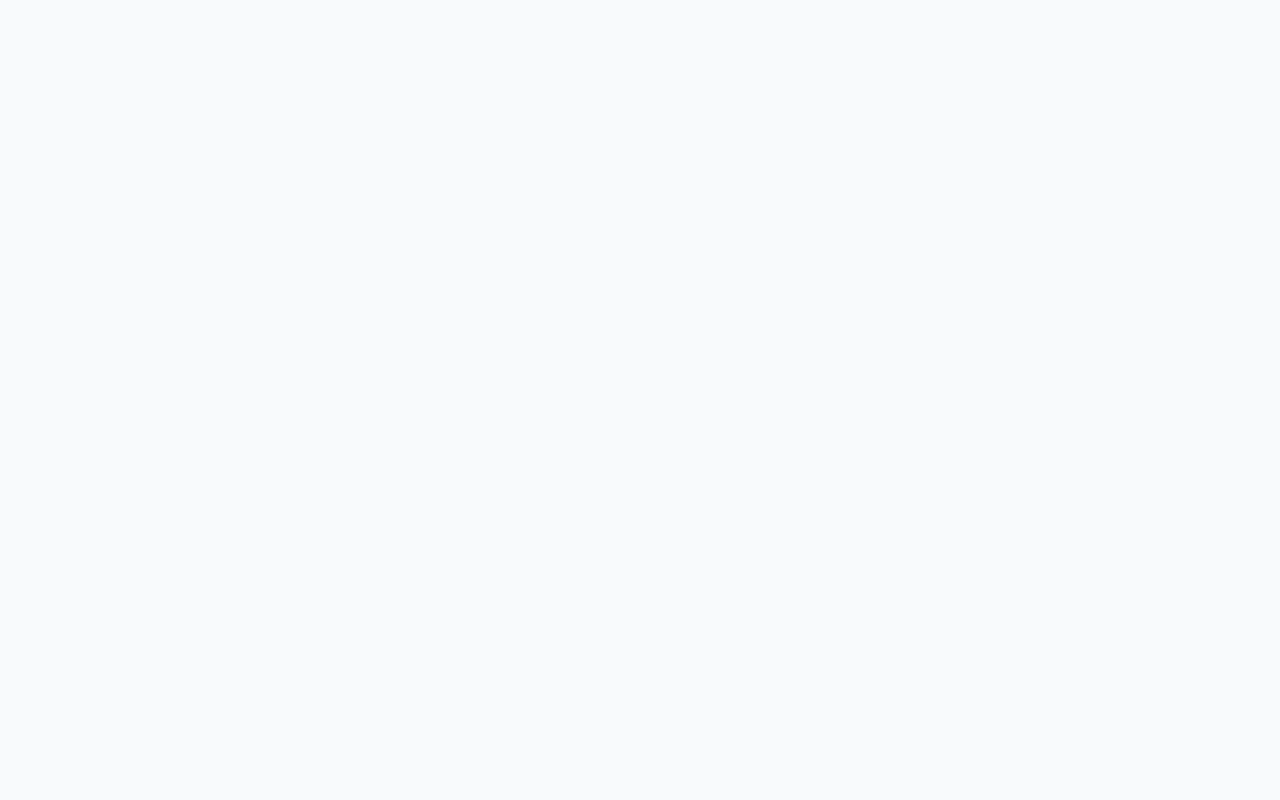
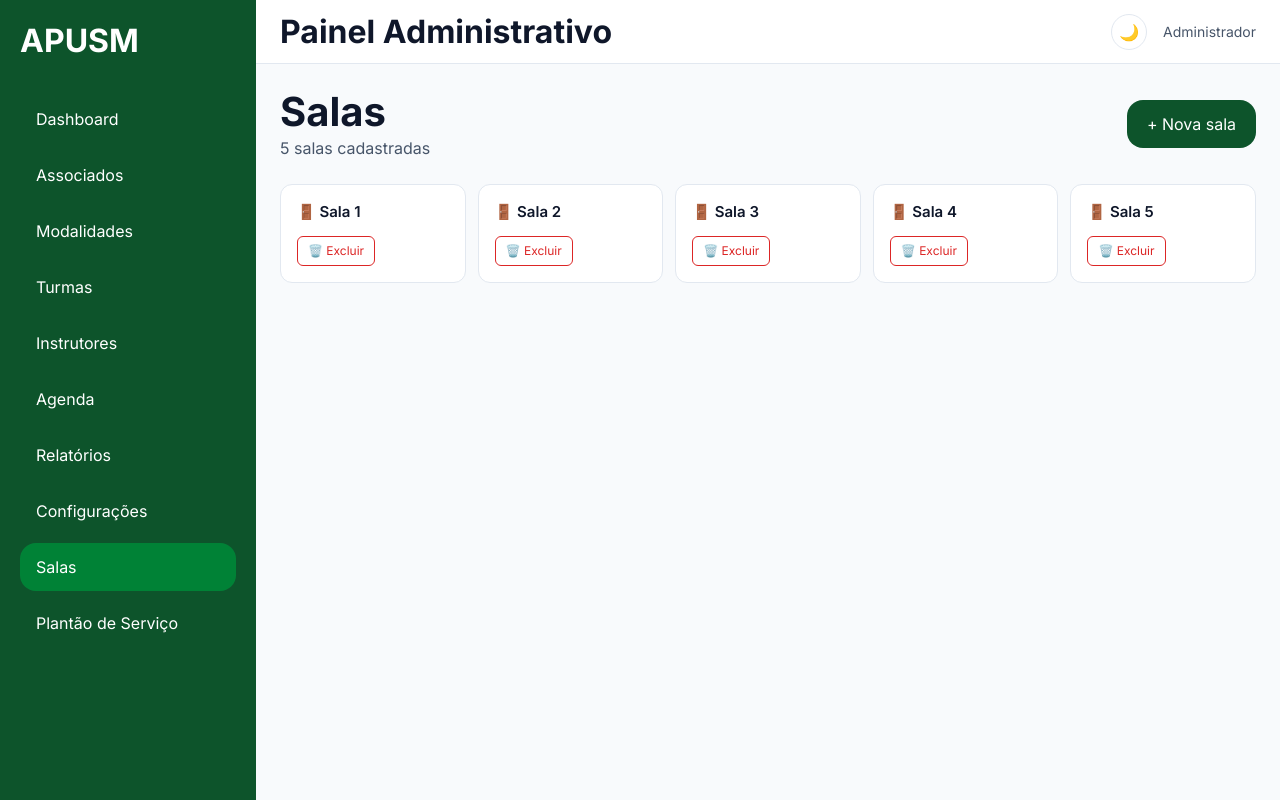
Before and after one commit to BrenoFranzin/apusm, a React (Vite) app: page /salas in a window 1280 px wide. Before the commit this address had no page. Built offline with nearby package versions, Linux system fonts and the light colour scheme.

Commit message:
auto-commit

```diff
--- a/src/components/layout/sidebar/Sidebar.tsx
+++ b/src/components/layout/sidebar/Sidebar.tsx
@@ -9,7 +9,7 @@ const menu = [
   { label: "Agenda", path: "/agenda" },
   { label: "Relatórios", path: "/relatorios" },
   { label: "Configurações", path: "/configuracoes" },
-  { label: "Agenda", path: "/agenda" },
+  { label: "Salas", path: "/salas" },
   { label: "Plantão de Serviço", path: "/plantao" },
 ];
 
--- a/src/modules/salas/hooks/useSalas.ts
+++ b/src/modules/salas/hooks/useSalas.ts
@@ -0,0 +1,29 @@
+import { useEffect, useState, useCallback } from "react";
+import { salasService } from "../services/salas.service";
+import type { Sala, CriarSalaDTO } from "../types/sala.types";
+
+export function useSalas() {
+  const [salas, setSalas] = useState<Sala[]>([]);
+  const [carregando, setCarregando] = useState(true);
+
+  const carregar = useCallback(async () => {
+    setCarregando(true);
+    const lista = await salasService.listar();
+    setSalas(lista);
+    setCarregando(false);
+  }, []);
+
+  useEffect(() => { carregar(); }, [carregar]);
+
+  const criar = useCallback(async (dados: CriarSalaDTO) => {
+    await salasService.criar(dados);
+    await carregar();
+  }, [carregar]);
+
+  const excluir = useCallback(async (id: string) => {
+    await salasService.excluir(id);
+    await carregar();
+  }, [carregar]);
+
+  return { salas, carregando, criar, excluir };
+}
--- a/src/modules/salas/pages/SalasPage.tsx
+++ b/src/modules/salas/pages/SalasPage.tsx
@@ -0,0 +1,67 @@
+import { useState } from "react";
+import { useSalas } from "../hooks/useSalas";
+
+export default function SalasPage() {
+  const { salas, criar, excluir } = useSalas();
+  const [mostrarForm, setMostrarForm] = useState(false);
+  const [nome, setNome] = useState("");
+
+  async function handleCriar() {
+    const nomeTrim = nome.trim();
+    if (!nomeTrim) return;
+    await criar({ nome: nomeTrim });
+    setNome("");
+    setMostrarForm(false);
+  }
+
+  return (
+    <div className="space-y-6">
+      <div className="flex justify-between items-center">
+        <div>
+          <h1 className="text-3xl font-bold" style={{ color: "var(--page-heading)" }}>Salas</h1>
+          <p style={{ color: "var(--page-subheading)" }}>{salas.length} salas cadastradas</p>
+        </div>
+        <button
+          onClick={() => setMostrarForm((v) => !v)}
+          className="bg-green-900 text-white px-5 py-3 rounded-lg"
+        >
+          {mostrarForm ? "Fechar" : "+ Nova sala"}
+        </button>
+      </div>
+
+      {mostrarForm && (
+        <div style={{ background: "var(--background-primary)", border: "1px solid var(--border-default)", borderRadius: 12, padding: "1rem 1.25rem", maxWidth: 360 }}>
+          <p style={{ fontWeight: 500, fontSize: 14, margin: "0 0 12px", color: "var(--text-primary)" }}>Nova sala</p>
+          <label style={{ fontSize: 12, color: "var(--text-secondary)" }}>Nome</label>
+          <input
+            value={nome}
+            onChange={(e) => setNome(e.target.value)}
+            placeholder="Ex.: Sala 6"
+            onKeyDown={(e) => { if (e.key === "Enter") handleCriar(); }}
+            style={{ width: "100%", margin: "4px 0 12px", padding: 8, background: "var(--background-primary)", color: "var(--text-primary)", border: "1px solid var(--border-default)", borderRadius: 6, boxSizing: "border-box" }}
+          />
+          <button
+            onClick={handleCriar}
+            style={{ width: "100%", background: "var(--color-primary)", color: "#fff", padding: 10, borderRadius: 8, border: "none", cursor: "pointer" }}
+          >
+            Salvar sala
+          </button>
+        </div>
+      )}
+
+      <div style={{ display: "grid", gridTemplateColumns: "repeat(auto-fill, minmax(160px, 1fr))", gap: 12 }}>
+        {salas.map((sala) => (
+          <div key={sala.id} style={{ background: "var(--background-primary)", border: "1px solid var(--border-default)", borderRadius: 12, padding: 16 }}>
+            <p style={{ fontWeight: 600, fontSize: 15, margin: "0 0 12px", color: "var(--text-primary)" }}>🚪 {sala.nome}</p>
+            <button
+              onClick={() => { if (window.confirm(`Excluir "${sala.nome}"?`)) excluir(sala.id); }}
+              style={{ fontSize: 12, color: "var(--color-danger)", border: "1px solid var(--color-danger)", borderRadius: 6, padding: "5px 10px", background: "var(--background-primary)", cursor: "pointer" }}
+            >
+              🗑️ Excluir
+            </button>
+          </div>
+        ))}
+      </div>
+    </div>
+  );
+}
--- a/src/modules/salas/services/salas.service.ts
+++ b/src/modules/salas/services/salas.service.ts
@@ -1,23 +1,22 @@
-// ======================================================
-// APUSM SaaS
-// Módulo: Salas
-// Arquivo: salas.service.ts
-// ======================================================
-
-import { salasMock } from "../data/salas.mock";
 import type { Sala, CriarSalaDTO, AtualizarSalaDTO } from "../types/sala.types";
 
 const STORAGE_KEY = "apusm:salas";
 
+const salasMock: Sala[] = [
+  { id: "sala-1", nome: "Sala 1" },
+  { id: "sala-2", nome: "Sala 2" },
+  { id: "sala-3", nome: "Sala 3" },
+  { id: "sala-4", nome: "Sala 4" },
+  { id: "sala-5", nome: "Sala 5" },
+];
+
 class SalasService {
   private carregarStorage(): Sala[] {
     const dados = localStorage.getItem(STORAGE_KEY);
-
     if (!dados) {
       localStorage.setItem(STORAGE_KEY, JSON.stringify(salasMock));
       return salasMock;
     }
-
     return JSON.parse(dados);
   }
 
@@ -31,37 +30,25 @@ class SalasService {
 
   async criar(dados: CriarSalaDTO): Promise<Sala> {
     const lista = this.carregarStorage();
-
-    const nova: Sala = {
-      id: crypto.randomUUID(),
-      nome: dados.nome,
-    };
-
+    const nova: Sala = { ...dados, id: crypto.randomUUID() };
     lista.push(nova);
     this.salvarStorage(lista);
-
     return nova;
   }
 
   async atualizar(id: string, dados: AtualizarSalaDTO): Promise<Sala | undefined> {
     const lista = this.carregarStorage();
     const index = lista.findIndex((s) => s.id === id);
-
     if (index < 0) return undefined;
-
     lista[index] = { ...lista[index], ...dados };
     this.salvarStorage(lista);
-
     return lista[index];
   }
 
   async excluir(id: string): Promise<void> {
-    const lista = this.carregarStorage();
-    const novaLista = lista.filter((s) => s.id !== id);
-    this.salvarStorage(novaLista);
+    const lista = this.carregarStorage().filter((s) => s.id !== id);
+    this.salvarStorage(lista);
   }
 }
 
 export const salasService = new SalasService();
-
-export default salasService;
--- a/src/routes/index.tsx
+++ b/src/routes/index.tsx
@@ -14,6 +14,7 @@ import ModalidadesPage from "@/modules/modalidades/pages/ModalidadesPage"
 import InstrutoresPage from "@/modules/instrutores/pages/InstrutoresPage"
 import TurmasPage from "@/modules/turmas/pages/TurmasPage"
 import AgendaPage from "@/modules/agenda/pages/AgendaPage"
+import SalasPage from "@/modules/salas/pages/SalasPage"
 import PlantaoPage from "@/modules/plantao/pages/PlantaoPage"
 
 
@@ -33,6 +34,7 @@ return (
 <Route path="/relatorios/matriculas" element={<RelatorioMatriculasPage/>} />
 <Route path="/relatorios/consulta" element={<ConsultaAssociadoPage/>} />
 <Route path="/plantao" element={<PlantaoPage/>} />
+<Route path="/salas" element={<SalasPage/>} />
 
 
 
```
Also changed, not shown: src/modules/salas/types/sala.types.ts (+1 -9 lines).
